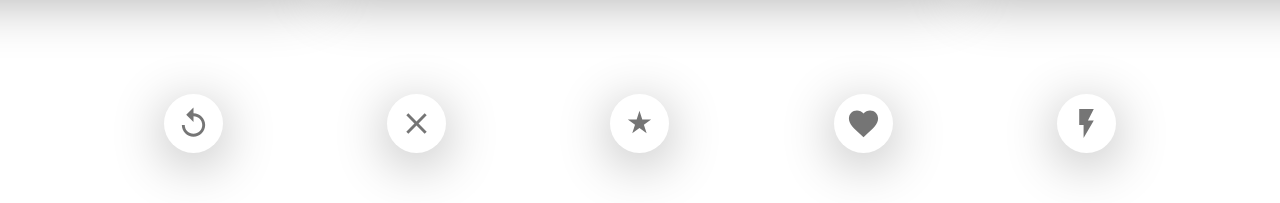
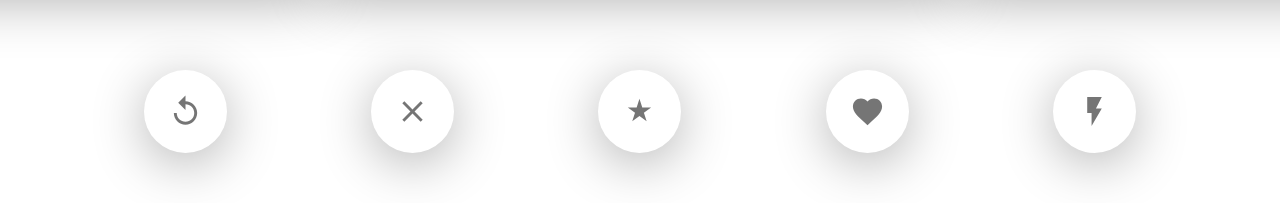
Before and after one commit to chandran-jr/MatchUp, a React (Create React App) app: page / in a window 1280 px wide. Shown: the part 567-770 px from the top of the page. Built offline with nearby package versions, Linux system fonts and the light colour scheme.

Commit message:
Add files via upload

```diff
--- a/src/SwipeButtons.css
+++ b/src/SwipeButtons.css
@@ -9,5 +9,24 @@
 .swipeButtons .MuiIconButton-root{
     background-color: white;
     box-shadow: 0px 10px 53px 0px rgba(0,0,0, 0.3) !important;
+}
 
+.swipeButtons__repeat{
+    padding: 3vh!important;
 }
+
+.swipeButtons__left{
+    padding: 3vh!important;
+}
+
+.swipeButtons__star{
+    padding: 3vh!important;
+}
+
+.swipeButtons__right{
+    padding: 3vh!important;
+}
+
+.swipeButtons__lightning{
+    padding: 3vh!important;
+}
```
